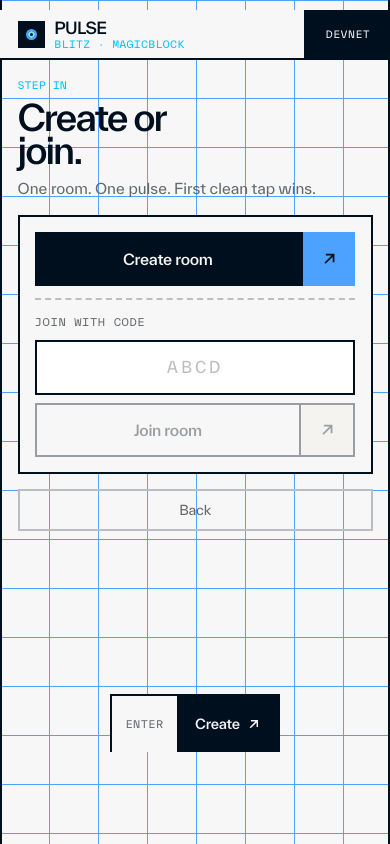
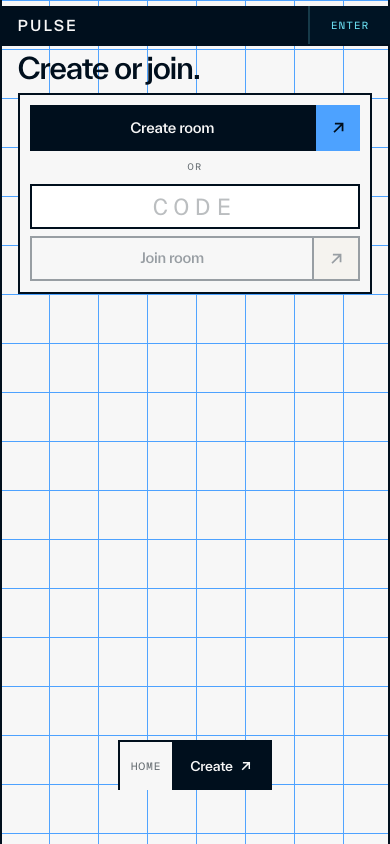
Before and after one commit to daraijaola/pulse, a React (Vite) app in the folder app/: page / in a window 390 px wide. Both pictures are taken after a click on the button "Enter arena". Built offline with nearby package versions, Linux system fonts and the light colour scheme.

Commit message:
feat(enter+lobby): tight mobile create/join flow (FE mock)
- Enter: single-line title, compact panel, dock Home/Create/Join
- Lobby: huge code + inline copy, You vs Ghost, ER hint
- Shell bar wordmark only; removed duplicate CTAs and chrome
- No wallet/backend — ready for Arena pass next

```diff
--- a/app/src/App.css
+++ b/app/src/App.css
@@ -14,8 +14,8 @@
   background-image: url("/sites/pulse/grid-blue.svg");
   background-repeat: repeat;
   background-size: 3.5em;
-  padding: calc(10px + var(--safe-top)) var(--page-padding)
-    calc(92px + var(--safe-bottom));
+  padding: calc(6px + var(--safe-top)) 1.1rem
+    calc(3.35rem + var(--safe-bottom));
   overflow-x: hidden;
 }
 
@@ -869,83 +869,47 @@
   color: var(--color--blue-900);
 }
 
-/* —— top bar —— */
-.topbar {
+/* —— app shell bar (Enter → Lobby → …) —— */
+.shell-bar {
   display: flex;
   align-items: stretch;
-  margin: 0 calc(-1 * var(--page-padding)) 1rem;
+  margin: 0 -1.1rem 0.45rem;
   border-bottom: var(--border);
-  background: var(--color--light);
-  min-height: 3.15rem;
-}
-
-.brand {
-  display: flex;
-  align-items: center;
-  gap: 0.6rem;
+  background: var(--color--blue-900);
+  min-height: 2.5rem;
+}
+
+.shell-bar__brand {
   flex: 1;
-  padding: 0.55rem var(--page-padding);
-  border-right: var(--border);
-}
-
-.brand-mark {
-  width: 1.7rem;
-  height: 1.7rem;
-  background: var(--color--blue-900);
-  display: grid;
-  place-items: center;
-  flex-shrink: 0;
-}
-
-.brand-mark span {
-  width: 0.7rem;
-  height: 0.7rem;
-  border: 2px solid var(--color--blue-700);
-  border-radius: 50%;
-  box-shadow: inset 0 0 0 2px var(--color--blue-400);
-  background: var(--color--blue-900);
-}
-
-.brand-text {
-  display: flex;
-  flex-direction: column;
-  line-height: 1.05;
-  gap: 0.12rem;
-}
-
-.brand-name {
-  font-weight: 500;
-  letter-spacing: -0.04em;
-  font-size: 1.02rem;
-  text-transform: uppercase;
-}
-
-.brand-sub {
-  font-family: var(--font-mono);
-  font-size: 0.62rem;
-  color: var(--color--blue-500);
-  letter-spacing: 0.03em;
-  text-transform: uppercase;
-}
-
-.chip {
+  padding: 0.55rem 1.1rem;
+  border: none;
+  border-right: 2px solid rgba(109, 230, 248, 0.2);
+  background: transparent;
+  text-align: left;
+  font-weight: 500;
+  font-size: 0.92rem;
+  letter-spacing: 0.14em;
+  color: var(--color--light);
+  cursor: pointer;
+}
+
+.shell-bar__step {
   display: flex;
   align-items: center;
   justify-content: center;
-  padding: 0 0.85rem;
-  font-family: var(--font-mono);
-  font-size: 0.62rem;
-  letter-spacing: 0.05em;
-  text-transform: uppercase;
-  background: var(--color--blue-900);
-  color: var(--color--light);
-  white-space: nowrap;
-  min-width: 5.25rem;
-}
-
-.chip.live {
+  padding: 0 0.9rem;
+  min-width: 5rem;
+  font-family: var(--font-mono);
+  font-size: 0.6rem;
+  letter-spacing: 0.1em;
+  text-transform: uppercase;
+  color: var(--color--blue-400);
+  background: #001424;
+}
+
+.shell-bar__step.is-live {
+  color: var(--color--green-200);
   background: var(--color--green-700);
-  color: var(--color--green-200);
   animation: live-pulse 1.2s ease-in-out infinite;
 }
 
@@ -959,7 +923,240 @@
   }
 }
 
-/* —— stage —— */
+/* ═══════════════════════════════════════════
+   ENTER + LOBBY — mobile flow (FE mock)
+   ═══════════════════════════════════════════ */
+.flow {
+  flex: 1;
+  display: flex;
+  flex-direction: column;
+  gap: 0.5rem;
+  animation: stage-in 0.35s var(--ease-overflow) both;
+}
+
+.flow-title {
+  margin: 0 0 0.15rem;
+  font-size: clamp(1.55rem, 7.5vw, 1.85rem);
+  font-weight: 500;
+  letter-spacing: -0.045em;
+  line-height: 1;
+  color: var(--color--blue-900);
+}
+
+.flow-panel {
+  display: flex;
+  flex-direction: column;
+  gap: 0.4rem;
+  border: var(--border);
+  background: var(--color--light);
+  padding: 0.65rem;
+}
+
+.flow-or {
+  margin: 0;
+  text-align: center;
+  font-family: var(--font-mono);
+  font-size: 0.55rem;
+  letter-spacing: 0.14em;
+  text-transform: uppercase;
+  color: var(--color--gray-700);
+}
+
+.flow .btn {
+  min-height: 2.85rem;
+}
+
+.flow .btn-inner {
+  font-size: 0.88rem;
+}
+
+.flow .btn-icon {
+  width: 2.85rem;
+}
+
+.flow-label {
+  font-family: var(--font-mono);
+  font-size: 0.6rem;
+  letter-spacing: 0.1em;
+  text-transform: uppercase;
+  color: var(--color--gray-700);
+}
+
+.code-input {
+  width: 100%;
+  min-height: 2.85rem;
+  padding: 0 0.65rem;
+  border: var(--border);
+  background: #fff;
+  outline: none;
+  font-family: var(--font-mono);
+  font-size: clamp(1.1rem, 6vw, 1.35rem);
+  font-weight: 500;
+  letter-spacing: 0.22em;
+  text-transform: uppercase;
+  text-align: center;
+  color: var(--color--blue-900);
+}
+
+.code-input:focus {
+  box-shadow: inset 0 0 0 2px var(--color--blue-700);
+}
+
+.code-input::placeholder {
+  color: var(--color--gray-400);
+  letter-spacing: 0.28em;
+  font-weight: 400;
+}
+
+/* Lobby */
+.lobby-code {
+  border: var(--border);
+  background: var(--color--blue-900);
+  color: var(--color--light);
+  padding: 0.65rem 0.7rem 0.6rem;
+}
+
+.lobby-code__row {
+  display: flex;
+  align-items: center;
+  justify-content: space-between;
+  margin-bottom: 0.35rem;
+}
+
+.lobby-code .flow-label {
+  color: var(--color--blue-400);
+  margin: 0;
+}
+
+.lobby-code__value {
+  margin: 0;
+  font-family: var(--font-mono);
+  font-size: clamp(2.1rem, 11.5vw, 2.85rem);
+  font-weight: 500;
+  letter-spacing: 0.18em;
+  line-height: 1;
+  color: var(--color--blue-400);
+  text-align: center;
+}
+
+.lobby-code__copy {
+  padding: 0.2rem 0.45rem;
+  border: 1.5px solid var(--color--blue-700);
+  background: transparent;
+  color: var(--color--light);
+  font-family: var(--font-mono);
+  font-size: 0.55rem;
+  letter-spacing: 0.08em;
+  text-transform: uppercase;
+  cursor: pointer;
+}
+
+.lobby-code__copy:active {
+  background: rgba(77, 162, 255, 0.15);
+}
+
+.matchup {
+  display: grid;
+  grid-template-columns: 1fr 1fr;
+  gap: 2px;
+  border: var(--border);
+  background: var(--color--blue-900);
+}
+
+.matchup-card {
+  background: var(--color--light);
+  padding: 0.5rem 0.45rem 0.45rem;
+  display: flex;
+  flex-direction: column;
+  gap: 0.1rem;
+}
+
+.matchup-card--you {
+  background: var(--color--light);
+}
+
+.matchup-card--ghost {
+  background: var(--color--gray-200);
+}
+
+.matchup-card__role {
+  font-family: var(--font-mono);
+  font-size: 0.58rem;
+  letter-spacing: 0.1em;
+  text-transform: uppercase;
+  color: var(--color--gray-700);
+}
+
+.matchup-card__state {
+  font-size: 0.95rem;
+  font-weight: 500;
+  letter-spacing: -0.03em;
+  color: var(--color--blue-900);
+  line-height: 1.1;
+}
+
+.matchup-card--you .matchup-card__state {
+  color: var(--color--blue-900);
+}
+
+.matchup-card--ghost .matchup-card__state {
+  color: var(--color--blue-700);
+}
+
+.matchup-card__meta {
+  font-family: var(--font-mono);
+  font-size: 0.55rem;
+  letter-spacing: 0.06em;
+  text-transform: uppercase;
+  color: var(--color--gray-700);
+}
+
+.flow-hint {
+  margin: 0;
+  font-family: var(--font-mono);
+  font-size: 0.54rem;
+  line-height: 1.3;
+  letter-spacing: 0.06em;
+  text-transform: uppercase;
+  color: var(--color--gray-700);
+}
+
+.flow-lobby {
+  gap: 0.45rem;
+}
+
+.dock-nav {
+  border: none;
+  background: transparent;
+  padding: 0;
+  font: inherit;
+  font-family: var(--font-mono);
+  font-size: 0.62rem;
+  letter-spacing: 0.06em;
+  text-transform: uppercase;
+  color: var(--color--gray-700);
+  cursor: pointer;
+}
+
+.dock-nav:active {
+  color: var(--color--blue-900);
+}
+
+@media (max-width: 360px) {
+  .lobby-code__value {
+    font-size: 1.95rem;
+    letter-spacing: 0.14em;
+  }
+  .code-input {
+    letter-spacing: 0.16em;
+    min-height: 2.65rem;
+  }
+  .flow-title {
+    font-size: 1.45rem;
+  }
+}
+
+/* —— stage (arena / result) —— */
 .stage {
   flex: 1;
   display: flex;
@@ -1678,7 +1875,7 @@
   bottom: 0;
   max-width: 430px;
   margin: 0 auto;
-  height: calc(3.65rem + var(--safe-bottom));
+  height: calc(3.15rem + var(--safe-bottom));
   padding-bottom: var(--safe-bottom);
   display: flex;
   border-top: var(--border);
@@ -1692,9 +1889,9 @@
   flex: 1;
   display: flex;
   align-items: center;
-  padding: 0 0.85rem;
-  font-family: var(--font-mono);
-  font-size: 0.64rem;
+  padding: 0 0.7rem;
+  font-family: var(--font-mono);
+  font-size: 0.6rem;
   text-transform: uppercase;
   letter-spacing: 0.045em;
   color: var(--color--gray-700);
@@ -1718,10 +1915,10 @@
   display: flex;
   align-items: center;
   justify-content: center;
-  gap: 0.4rem;
+  gap: 0.35rem;
   color: var(--color--light);
   font-weight: 500;
-  font-size: 0.86rem;
+  font-size: 0.82rem;
   letter-spacing: -0.02em;
   padding: 0 1rem;
 }
--- a/app/src/App.tsx
+++ b/app/src/App.tsx
@@ -111,6 +111,8 @@ export default function App() {
   const [oppScore, setOppScore] = useState(0);
   const [ms, setMs] = useState<number | null>(null);
   const [won, setWon] = useState(false);
+  const [isHost, setIsHost] = useState(true);
+  const [codeCopied, setCodeCopied] = useState(false);
   const [boot, setBoot] = useState(true);
   /** Landing hero demo: cycles the real game feeling */
   const [heroBeat, setHeroBeat] = useState<
@@ -218,7 +220,10 @@ export default function App() {
   }, [phase]);
 
   function createRoom() {
+    setIsHost(true);
     setRoomCode(makeRoomCode());
+    setJoinInput("");
+    setCodeCopied(false);
     setScreen("lobby");
     setPhase("idle");
     setYouScore(0);
@@ -229,9 +234,21 @@ export default function App() {
   function joinRoom() {
     const code = joinInput.trim().toUpperCase();
     if (code.length < 3) return;
+    setIsHost(false);
     setRoomCode(code);
+    setCodeCopied(false);
     setScreen("lobby");
     setPhase("idle");
+  }
+
+  async function copyRoomCode() {
+    try {
+      await navigator.clipboard.writeText(roomCode);
+      setCodeCopied(true);
+      window.setTimeout(() => setCodeCopied(false), 2000);
+    } catch {
+      setCodeCopied(false);
+    }
   }
 
   function startRound() {
@@ -270,7 +287,16 @@ export default function App() {
     setScreen("home");
     setPhase("idle");
     setJoinInput("");
+    setCodeCopied(false);
   }
+
+  const shellStep = useMemo(() => {
+    if (screen === "enter") return "Enter";
+    if (screen === "lobby") return "Lobby";
+    if (screen === "arena") return "Arena";
+    if (screen === "result") return "Result";
+    return "";
+  }, [screen]);
 
   const heroTelemetry = useMemo(() => {
     switch (heroBeat) {
@@ -318,22 +344,19 @@ export default function App() {
       <div className="frame-glow" aria-hidden />
 
       {showChrome && (
-        <header className="topbar">
-          <button type="button" className="brand brand-btn" onClick={backHome}>
-            <div className="brand-mark" aria-hidden>
-              <span />
-            </div>
-            <div className="brand-text">
-              <span className="brand-name">Pulse</span>
-              <span className="brand-sub">Blitz · MagicBlock</span>
-            </div>
+        <header className="shell-bar">
+          <button type="button" className="shell-bar__brand" onClick={backHome}>
+            PULSE
           </button>
           <span
-            className={`chip ${
-              phase === "go" || phase === "waiting" ? "live" : ""
+            className={`shell-bar__step ${
+              screen === "arena" &&
+              (phase === "go" || phase === "waiting")
+                ? "is-live"
+                : ""
             }`}
           >
-            {screen === "arena" ? "ER Live" : "Devnet"}
+            {shellStep}
           </span>
         </header>
       )}
@@ -464,32 +487,27 @@ export default function App() {
         </main>
       )}
 
-      {/* ═══════════ ENTER (create / join only) ═══════════ */}
+      {/* ═══════════ ENTER — create / join (FE mock, no wallet) ═══════════ */}
       {screen === "enter" && (
-        <main className="stage stage-enter">
-          <section className="hero hero-tight">
-            <p className="eyebrow">Step in</p>
-            <h1>
-              Create or
-              <br />
-              join.
-            </h1>
-            <p className="hero-copy">One room. One pulse. First clean tap wins.</p>
-          </section>
+        <main className="flow flow-enter">
+          <h1 className="flow-title">Create or join.</h1>
 
-          <section className="card card-action">
+          <section className="flow-panel">
             <Btn onClick={createRoom}>Create room</Btn>
-            <div className="join-box">
-              <label className="join-label" htmlFor="room-code">
-                Join with code
-              </label>
+            <p className="flow-or">or</p>
             <input
               id="room-code"
-                className="input"
-                placeholder="ABCD"
+              className="code-input"
+              placeholder="CODE"
               value={joinInput}
               maxLength={6}
-                onChange={(e) => setJoinInput(e.target.value.toUpperCase())}
+              autoComplete="off"
+              autoCapitalize="characters"
+              spellCheck={false}
+              inputMode="text"
+              onChange={(e) =>
+                setJoinInput(e.target.value.toUpperCase().replace(/[^A-Z0-9]/g, ""))
+              }
               aria-label="Room code"
             />
             <Btn
@@ -499,63 +517,48 @@ export default function App() {
             >
               Join room
             </Btn>
-            </div>
           </section>
-
-          <Btn variant="ghost" onClick={backHome}>
-            Back
-          </Btn>
         </main>
       )}
 
+      {/* ═══════════ LOBBY — share code, matchup, start (FE mock) ═══════════ */}
       {screen === "lobby" && (
-        <main className="stage stage-lobby">
-          <section className="hero hero-tight">
-            <p className="eyebrow">Room ready</p>
-            <h1>
-              Share
-              <br />
-              the code.
-            </h1>
-            <p className="hero-copy">
-              Show this on camera. Solo works — ghost opponent fills the slot.
+        <main className="flow flow-lobby">
+          <section className="lobby-code">
+            <div className="lobby-code__row">
+              <span className="flow-label">Room code</span>
+              <button
+                type="button"
+                className="lobby-code__copy"
+                onClick={copyRoomCode}
+              >
+                {codeCopied ? "Copied" : "Copy"}
+              </button>
+            </div>
+            <p
+              className="lobby-code__value"
+              aria-label={`Room code ${roomCode}`}
+            >
+              {roomCode}
             </p>
           </section>
 
-          <div className="room-panel">
-            <div className="room-panel__label">Room code</div>
-            <div className="room-code-xl" aria-label={`Room code ${roomCode}`}>
-              {roomCode.split("").map((ch, i) => (
-                <Keycap
-                  key={`${ch}-${i}`}
-                  tone={i % 2 ? "blue" : "dark"}
-                  size="xl"
-                >
-                  {ch}
-                </Keycap>
-              ))}
-            </div>
-          </div>
+          <section className="matchup" aria-label="Players in room">
+            <article className="matchup-card matchup-card--you">
+              <span className="matchup-card__role">You</span>
+              <span className="matchup-card__state">Ready</span>
+              <span className="matchup-card__meta">
+                {isHost ? "Host" : "Joined"}
+              </span>
+            </article>
+            <article className="matchup-card matchup-card--ghost">
+              <span className="matchup-card__role">Ghost</span>
+              <span className="matchup-card__state">In</span>
+              <span className="matchup-card__meta">Demo</span>
+            </article>
+          </section>
 
-          <div className="scoreboard">
-            <div className="score-card you">
-              <div className="label">You</div>
-              <div className="value">Ready</div>
-              <div className="sub">Host</div>
-            </div>
-            <div className="score-card opp">
-              <div className="label">Opponent</div>
-              <div className="value">Ghost</div>
-              <div className="sub">Demo bot</div>
-            </div>
-          </div>
-
-          <div className="stack">
-            <Btn onClick={startRound}>Start round</Btn>
-            <Btn variant="ghost" onClick={backHome}>
-              Leave
-            </Btn>
-          </div>
+          <p className="flow-hint">Delegates to ER on start.</p>
         </main>
       )}
 
@@ -704,15 +707,29 @@ export default function App() {
       {showChrome && (
         <footer className="dock">
           <div className="dock-left">
-            {screen === "enter" && "Enter"}
-            {screen === "lobby" && `Room ${roomCode}`}
+            {screen === "enter" && (
+              <button type="button" className="dock-nav" onClick={backHome}>
+                Home
+              </button>
+            )}
+            {screen === "lobby" && (
+              <button type="button" className="dock-nav" onClick={backHome}>
+                Leave
+              </button>
+            )}
             {screen === "arena" && phaseLabel}
             {screen === "result" && (won ? "Victory" : "Retry")}
           </div>
           <div className="dock-right">
             {screen === "enter" && (
-              <button type="button" onClick={createRoom}>
-                Create <ArrowIcon />
+              <button
+                type="button"
+                onClick={
+                  joinInput.trim().length >= 3 ? joinRoom : createRoom
+                }
+              >
+                {joinInput.trim().length >= 3 ? "Join" : "Create"}{" "}
+                <ArrowIcon />
               </button>
             )}
             {screen === "lobby" && (
```
Lines whose indentation alone changed are shown as unchanged.
